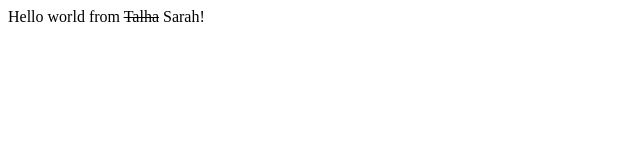
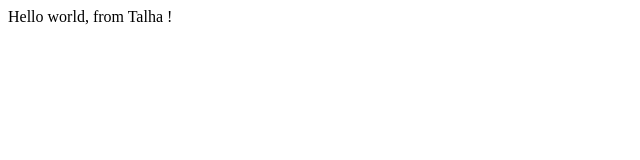
Before and after one commit to talhahashmi/bootcamp2020-, a plain HTML site: page index.html in a window 1280 px wide. Shown: the full height of the page, 0-640 px from the left. Drawn offline with Linux system fonts and the light colour scheme.

Commit message:
Update index.html

```diff
--- a/index.html
+++ b/index.html
@@ -5,7 +5,7 @@
 </head>
 <body>
     <div>
-        Hello world from <s>Talha</s> Sarah!
+        Hello world, from Talha !
     </div>
 </body>
 </html>
```
